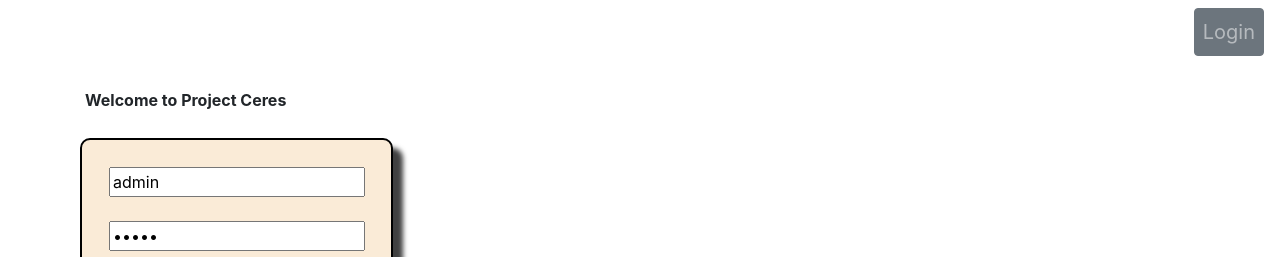
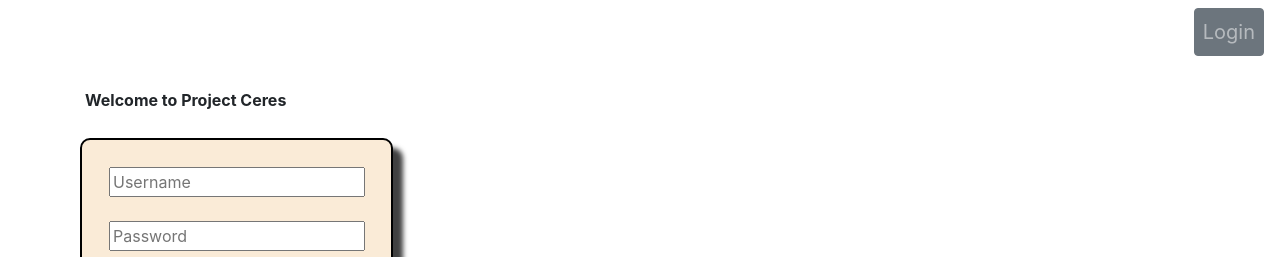
Before and after one commit to Owen-Ng/Project-Ceres, a React (Create React App) app: page /login in a window 1280 px wide. Shown: the top 257 px of the page. Built offline with nearby package versions, Linux system fonts and the light colour scheme.

Commit message:
Update login.component.js

```diff
--- a/src/react-components/Login/login.component.js
+++ b/src/react-components/Login/login.component.js
@@ -8,8 +8,8 @@ export default class Login extends Component {
 
 
         this.state = {
-            username: "admin",
-            password: "admin",
+            username: "",
+            password: "",
             isError: false
         };
 
```
